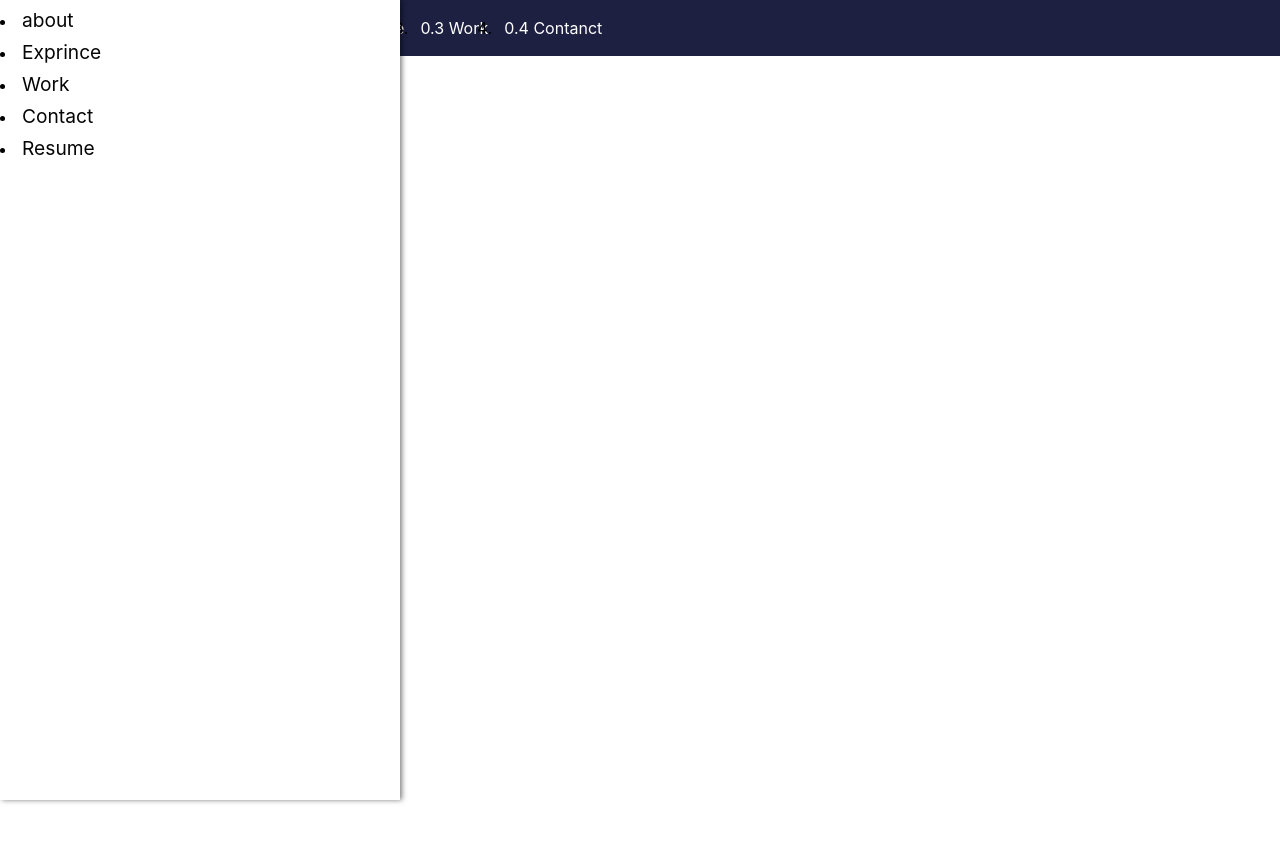
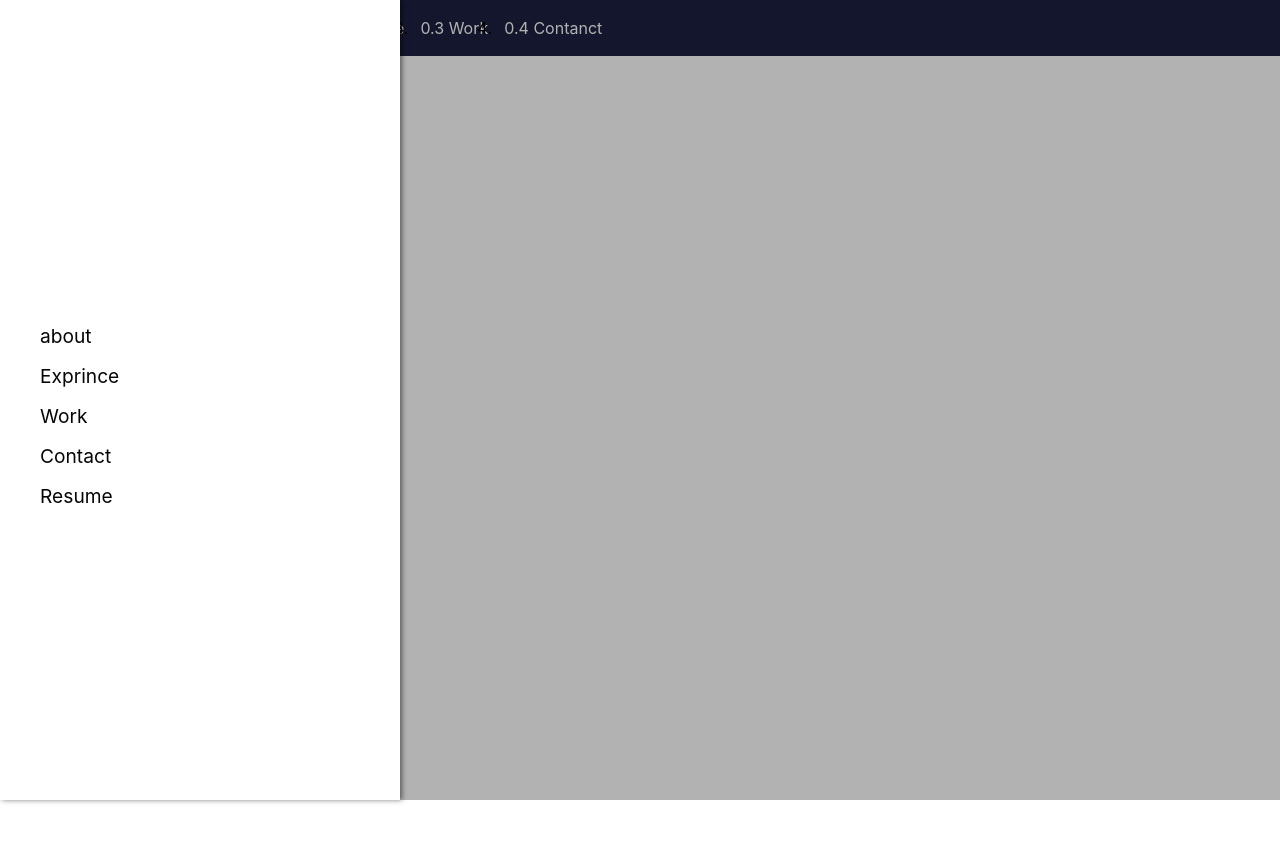
Before and after one commit to berhane02/webPort, a React (Create React App) app in the folder react-webpro/: page / in a window 1280 px wide. Shown: the top 842 px of the page. Before the commit the page ends 800 px from the top, so only its background shows below. Built offline with nearby package versions, Linux system fonts and the light colour scheme; the HTML template or start-up script is replaced by a standard one.

Commit message:
update side bar

```diff
--- a/react-webpro/src/App.js
+++ b/react-webpro/src/App.js
@@ -3,16 +3,26 @@ import React, { Component } from "react";
 import './App.css';
 //import 'bootstrap/dist/css/bootstrap.min.css';
 import Navbar from './component/Navbar';
-import SideDrawer from "./component/SideBar/SideDrawer";
-
+import SideDrawer from './component/SideBar/SideDrawer';
+import Backdrop from './component/Backdrop/Backdrop';
 
 
 class App extends Component {
+
+
   render(){
+    /*
+    let sideDrawer;
+    let backdrop;
+      if(this.state.SideDrawerOpen){
+        sideDrawer = <SideDrawer />;
+        backdrop = <Backdrop />
+      }*/
     return (
       <div style={{height: '100%'}}>
         <Navbar />
-        <SideDrawer/>
+        <SideDrawer />
+        <Backdrop />
         <main style={{marginTop:'64px'}}>
           <p> this a content</p>
         </main>
--- a/react-webpro/src/component/Backdrop/Backdrop.css
+++ b/react-webpro/src/component/Backdrop/Backdrop.css
@@ -4,7 +4,6 @@
   top:0;
   left: 0;
   height: 100%;
-  max-width: 300px;
   background: rgba(0,0,0,0.3);
   z-index: 100;
 }
--- a/react-webpro/src/component/Backdrop/Backdrop.js
+++ b/react-webpro/src/component/Backdrop/Backdrop.js
@@ -0,0 +1,8 @@
+import React from 'react';
+import './Backdrop.css'
+
+const backdrop = props => (
+    <div className="backdrop"/>
+);
+
+export default backdrop;
--- a/react-webpro/src/component/Navbar.js
+++ b/react-webpro/src/component/Navbar.js
@@ -1,12 +1,14 @@
 import React from "react"
-import SideBar from '../component/SideBar/SideBar'
+import DrawerToggleButton from '../component/SideBar/DrawerToggleButton';
 import './Navbar.css';
 
 
 const Navbar = props =>(
     <header className="navbar">
         <nav className="navbar_navigation">
-            <div><SideBar /></div>
+            <div>
+                <DrawerToggleButton />>.
+            </div>
             <div className="navbar_logo"><a href="/"> THE LOGO</a></div>
 
             <div className= "navbar_navigation-item">
--- a/react-webpro/src/component/SideBar/Sidebar.css
+++ b/react-webpro/src/component/SideBar/DrawerToggleButton.css
@@ -7,8 +7,9 @@
     background:transparent;
     border:none;
     cursor: pointer;
-    padding: 0;
+    padding: 0px;
     box-sizing: border-box;
+    margin-top: 28px;
 }
 
 .toggle-button:focus {
--- a/react-webpro/src/component/SideBar/SideBar.js
+++ b/react-webpro/src/component/SideBar/DrawerToggleButton.js
@@ -1,11 +1,11 @@
 import React from 'react';
-import './Sidebar.css'
+import './DrawerToggleButton.css'
 
-const SideBar = props => (
+const drawerToggleButton = props => (
     <button className= "toggle-button">
         <div className="toggle-button_line"/>
         <div className="toggle-button_line"/>
         <div className="toggle-button_line"/>
     </button>
 );
-export default SideBar;
+export default drawerToggleButton;
--- a/react-webpro/src/component/SideBar/SideDrawer.css
+++ b/react-webpro/src/component/SideBar/SideDrawer.css
@@ -7,13 +7,15 @@
     left: 0;
     width: 70%;
     max-width: 400px;
-    z-index: 200%;
+    z-index: 200;
 }
 
 .side-drawer ul {
+    height: 100%;
     list-style: none;
     display: flex;
     flex-direction: column;
+    justify-content: center;
 }
 .side-drawer li {
     margin: 0.5rem 0;
--- a/react-webpro/src/component/SideBar/SideDrawer.js
+++ b/react-webpro/src/component/SideBar/SideDrawer.js
@@ -3,11 +3,13 @@ import './SideDrawer.css';
 
 const SideDrawer = props => (
     <nav className="side-drawer">
-        <li> <a href = "/">about</a></li>
-        <li> <a href = "/">Exprince</a></li>
-        <li> <a href = "/">Work</a></li>
-        <li> <a href = "/">Contact</a></li>
-        <li> <a href = "/">Resume</a></li>
+        <ul>
+            <li> <a href = "/">about</a></li>
+            <li> <a href = "/">Exprince</a></li>
+            <li> <a href = "/">Work</a></li>
+            <li> <a href = "/">Contact</a></li>
+            <li> <a href = "/">Resume</a></li>
+        </ul>
     </nav>
 );
 
--- a/react-webpro/src/index.css
+++ b/react-webpro/src/index.css
@@ -1,3 +1,6 @@
+html{
+  height: 100%;
+}
 body {
   margin: 0;
   font-family: -apple-system, BlinkMacSystemFont, 'Segoe UI', 'Roboto', 'Oxygen',
@@ -5,6 +8,7 @@ body {
     sans-serif;
   -webkit-font-smoothing: antialiased;
   -moz-osx-font-smoothing: grayscale;
+  height: 100%;
 }
 
 code {
```
